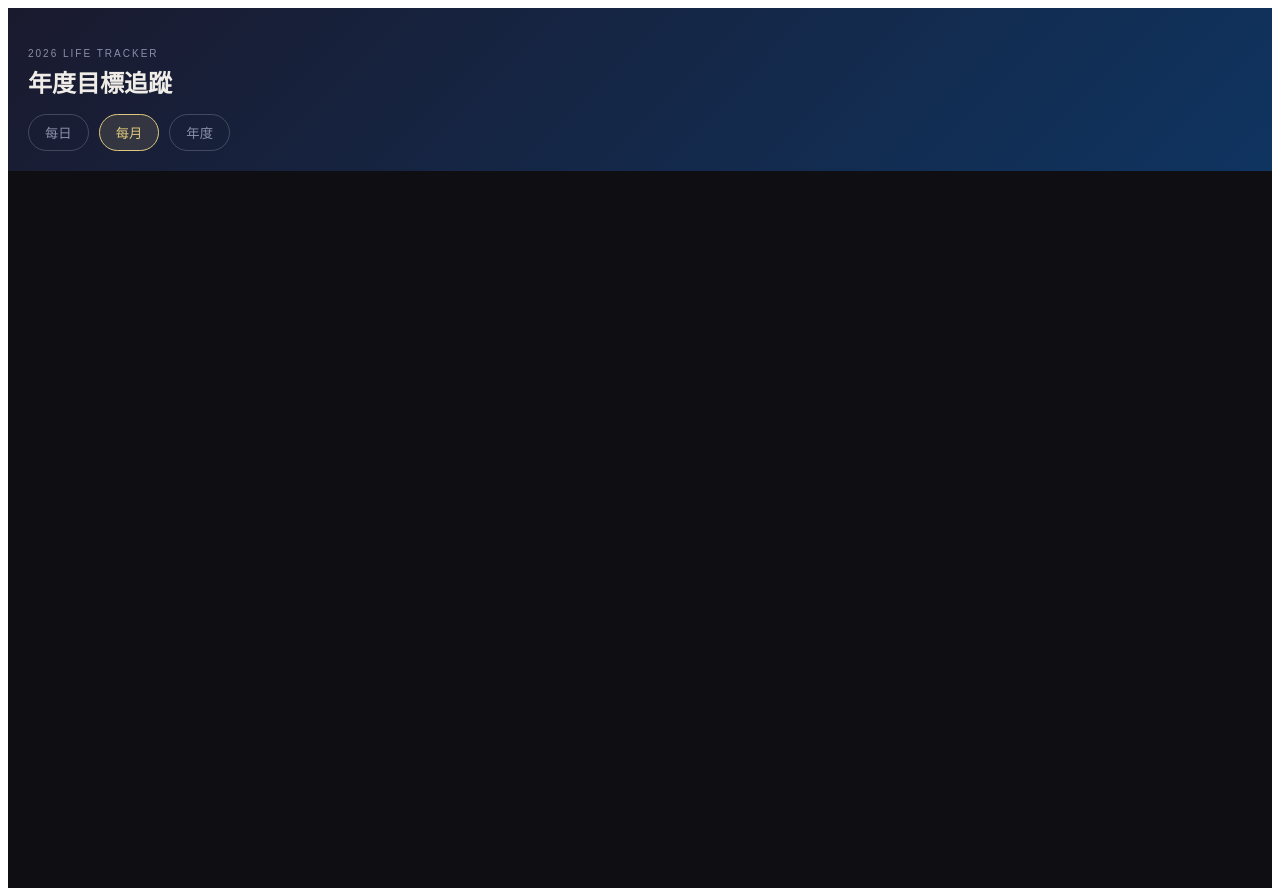
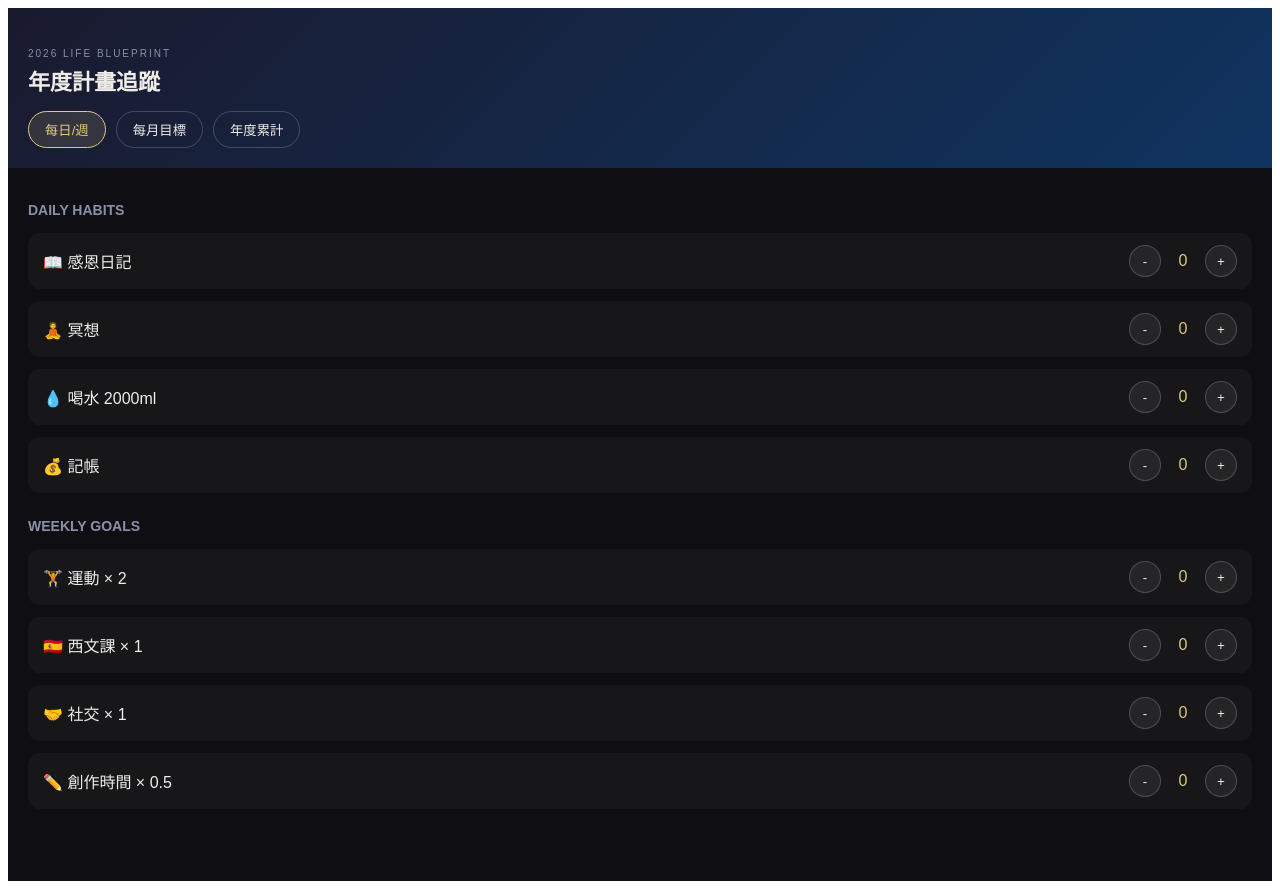
Before and after one commit to Chiaralu/my-2026-tracker, a React (Create React App) app: page / in a window 1280 px wide. Built offline with nearby package versions, Linux system fonts and the light colour scheme.

Commit message:
Update App.js

```diff
--- a/src/App.js
+++ b/src/App.js
@@ -1,6 +1,5 @@
 import React, { useState, useEffect } from "react";
 
-const MONTHS = ["Jan", "Feb", "Mar", "Apr", "May", "Jun", "Jul", "Aug", "Sep", "Oct", "Nov", "Dec"];
 const MONTHS_ZH = ["一月", "二月", "三月", "四月", "五月", "六月", "七月", "八月", "九月", "十月", "十一月", "十二月"];
 
 const DAILY = [
@@ -29,7 +28,7 @@ const YEARLY = [
   { id: "marathon", label: "跑 10K Marathon", emoji: "🏃", done: false },
   { id: "scuba", label: "潛水", emoji: "🤿", done: false },
   { id: "ski", label: "滑雪", emoji: "⛷️", done: false },
-  { id: "asahiyama", label: "旭山", emoji: "🗻", done: false },
+  { id: "mountain", label: "爬山", emoji: "⛰️", done: false }, // 這裡修正了！
   { id: "volunteer", label: "做志工", emoji: "💚", done: false },
   { id: "spanish_b1", label: "西文 B1", emoji: "🇪🇸", done: false },
   { id: "income2", label: "第 2 收入來源", emoji: "💸", done: false },
@@ -40,106 +39,132 @@ const YEARLY = [
 ];
 
 export default function App() {
-  const [tab, setTab] = useState("monthly");
+  const [tab, setTab] = useState("daily");
   const [selectedMonth, setSelectedMonth] = useState(new Date().getMonth());
   const [data, setData] = useState({});
   const [yearlyData, setYearlyData] = useState({});
-  const [notes, setNotes] = useState({});
   const [loading, setLoading] = useState(true);
 
   useEffect(() => {
-    const loadData = () => {
+    const load = () => {
       try {
         const m = localStorage.getItem("tracker-monthly");
+        const y = localStorage.getItem("tracker-yearly");
         if (m) setData(JSON.parse(m));
-        const y = localStorage.getItem("tracker-yearly");
         if (y) setYearlyData(JSON.parse(y));
-        const n = localStorage.getItem("tracker-notes");
-        if (n) setNotes(JSON.parse(n));
-      } catch (e) { console.error(e); }
+      } catch (e) {}
       setLoading(false);
     };
-    loadData();
+    load();
   }, []);
 
-  const saveMonthly = (nd) => { setData(nd); localStorage.setItem("tracker-monthly", JSON.stringify(nd)); };
-  const saveYearly = (ny) => { setYearlyData(ny); localStorage.setItem("tracker-yearly", JSON.stringify(ny)); };
-  const saveNotes = (nn) => { setNotes(nn); localStorage.setItem("tracker-notes", JSON.stringify(nn)); };
+  const saveM = (nd) => { setData(nd); localStorage.setItem("tracker-monthly", JSON.stringify(nd)); };
+  const saveY = (ny) => { setYearlyData(ny); localStorage.setItem("tracker-yearly", JSON.stringify(ny)); };
 
-  const getMonthlyVal = (m, id) => data[`m${m}`]?.[id] ?? 0;
-  const setMonthlyVal = (m, id, val) => {
+  const getVal = (m, id) => data[`m${m}`]?.[id] ?? 0;
+  const setVal = (m, id, val) => {
     const mk = `m${m}`;
-    saveMonthly({ ...data, [mk]: { ...(data[mk] || {}), [id]: val } });
-  };
-
-  const getYearlyProgress = () => {
-    return YEARLY.filter(g => g.type === "counter" ? (yearlyData[g.id] >= g.target) : yearlyData[g.id]).length;
+    saveM({ ...data, [mk]: { ...(data[mk] || {}), [id]: val } });
   };
 
   if (loading) return <div style={{ background: "#0f0f13", color: "#fff", height: "100vh", display: "flex", alignItems: "center", justifyContent: "center" }}>Loading...</div>;
 
-  const btnStyle = {
-    width: 32, height: 32, borderRadius: "50%", border: "1px solid #ffffff30",
-    background: "#ffffff10", color: "#f0ede8", cursor: "pointer", display: "flex", alignItems: "center", justifyContent: "center"
-  };
+  const btnS = { width: 32, height: 32, borderRadius: "50%", border: "1px solid #ffffff30", background: "#ffffff10", color: "#f0ede8", cursor: "pointer", display: "flex", alignItems: "center", justifyContent: "center" };
 
   return (
-    <div style={{ minHeight: "100vh", background: "#0f0f13", color: "#f0ede8", fontFamily: "sans-serif", paddingBottom: 80 }}>
+    <div style={{ minHeight: "100vh", background: "#0f0f13", color: "#f0ede8", fontFamily: "sans-serif", paddingBottom: 40 }}>
+      {/* Header */}
       <div style={{ background: "linear-gradient(135deg, #1a1a2e 0%, #0f3460 100%)", padding: "40px 20px 20px" }}>
-        <div style={{ fontSize: 10, letterSpacing: 2, color: "#8b8fa8", marginBottom: 5 }}>2026 LIFE TRACKER</div>
-        <h1 style={{ margin: 0, fontSize: 24 }}>年度目標追蹤</h1>
+        <div style={{ fontSize: 10, letterSpacing: 2, color: "#8b8fa8", marginBottom: 5 }}>2026 LIFE BLUEPRINT</div>
+        <h1 style={{ margin: 0, fontSize: 22, fontWeight: "bold" }}>年度計畫追蹤</h1>
         <div style={{ marginTop: 15, display: "flex", gap: 10 }}>
           {["daily", "monthly", "yearly"].map(t => (
             <button key={t} onClick={() => setTab(t)} style={{
               padding: "8px 16px", borderRadius: 20, border: "1px solid",
               borderColor: tab === t ? "#e0c97f" : "#ffffff30",
               background: tab === t ? "#e0c97f22" : "transparent",
-              color: tab === t ? "#e0c97f" : "#8b8fa8"
-            }}>{t === "daily" ? "每日" : t === "monthly" ? "每月" : "年度"}</button>
+              color: tab === t ? "#e0c97f" : "#f0ede8"
+            }}>{t === "daily" ? "每日/週" : t === "monthly" ? "每月目標" : "年度累計"}</button>
           ))}
         </div>
       </div>
 
+      {/* 每日/每週內容 */}
+      {tab === "daily" && (
+        <div style={{ padding: 20 }}>
+          <h3 style={{ fontSize: 14, color: "#8b8fa8", marginBottom: 15 }}>DAILY HABITS</h3>
+          {DAILY.map(h => (
+            <div key={h.id} style={{ marginBottom: 12, background: "#ffffff08", padding: "12px 15px", borderRadius: 12, display: "flex", justifyContent: "space-between", alignItems: "center" }}>
+              <span>{h.emoji} {h.label}</span>
+              <div style={{ display: "flex", gap: 12, alignItems: "center" }}>
+                <button onClick={() => setVal(selectedMonth, h.id, Math.max(0, getVal(selectedMonth, h.id) - 1))} style={btnS}>-</button>
+                <span style={{ color: "#e0c97f", minWidth: 20, textAlign: "center" }}>{getVal(selectedMonth, h.id)}</span>
+                <button onClick={() => setVal(selectedMonth, h.id, getVal(selectedMonth, h.id) + 1)} style={btnS}>+</button>
+              </div>
+            </div>
+          ))}
+          <h3 style={{ fontSize: 14, color: "#8b8fa8", marginTop: 25, marginBottom: 15 }}>WEEKLY GOALS</h3>
+          {WEEKLY.map(w => (
+            <div key={w.id} style={{ marginBottom: 12, background: "#ffffff08", padding: "12px 15px", borderRadius: 12, display: "flex", justifyContent: "space-between", alignItems: "center" }}>
+              <span>{w.emoji} {w.label}</span>
+              <div style={{ display: "flex", gap: 12, alignItems: "center" }}>
+                <button onClick={() => setVal(selectedMonth, w.id, Math.max(0, getVal(selectedMonth, w.id) - 0.5))} style={btnS}>-</button>
+                <span style={{ color: "#e0c97f", minWidth: 20, textAlign: "center" }}>{getVal(selectedMonth, w.id)}</span>
+                <button onClick={() => setVal(selectedMonth, w.id, getVal(selectedMonth, w.id) + 0.5)} style={btnS}>+</button>
+              </div>
+            </div>
+          ))}
+        </div>
+      )}
+
+      {/* 每月目標內容 */}
+      {tab === "monthly" && (
+        <div style={{ padding: 20 }}>
+          <select value={selectedMonth} onChange={(e) => setSelectedMonth(parseInt(e.target.value))} style={{ width: "100%", padding: 12, borderRadius: 10, background: "#1a1a2e", color: "#fff", border: "1px solid #333", marginBottom: 20 }}>
+            {MONTHS_ZH.map((m, i) => <option key={i} value={i}>{m}</option>)}
+          </select>
+          {MONTHLY.map(m => (
+            <div key={m.id} style={{ marginBottom: 12, background: "#ffffff08", padding: "15px", borderRadius: 12, display: "flex", justifyContent: "space-between", alignItems: "center" }}>
+              <span>{m.emoji} {m.label}</span>
+              <div style={{ display: "flex", gap: 12, alignItems: "center" }}>
+                <button onClick={() => setVal(selectedMonth, m.id, Math.max(0, getVal(selectedMonth, m.id) - 1))} style={btnS}>-</button>
+                <span style={{ color: "#e0c97f", minWidth: 20, textAlign: "center" }}>{getVal(selectedMonth, m.id)}</span>
+                <button onClick={() => setVal(selectedMonth, m.id, getVal(selectedMonth, m.id) + 1)} style={btnS}>+</button>
+              </div>
+            </div>
+          ))}
+        </div>
+      )}
+
+      {/* 年度累計內容 */}
       {tab === "yearly" && (
         <div style={{ padding: 20 }}>
-          <div style={{ textAlign: "center", marginBottom: 20, background: "#ffffff08", borderRadius: 15, padding: 20 }}>
-            <div style={{ fontSize: 12, color: "#8b8fa8" }}>總體達成率</div>
-            <div style={{ fontSize: 40, color: "#e0c97f" }}>{getYearlyProgress()}<span style={{ fontSize: 18 }}>/{YEARLY.length}</span></div>
-          </div>
           {YEARLY.map(g => {
             if (g.type === "counter") {
               const val = yearlyData[g.id] || 0;
-              const pct = Math.min(Math.round((val / g.target) * 100), 100);
               return (
                 <div key={g.id} style={{ marginBottom: 15, background: "#ffffff08", padding: 15, borderRadius: 12 }}>
                   <div style={{ display: "flex", justifyContent: "space-between", alignItems: "center", marginBottom: 10 }}>
                     <span>{g.emoji} {g.label}</span>
                     <div style={{ display: "flex", gap: 10, alignItems: "center" }}>
-                      <button onClick={() => saveYearly({ ...yearlyData, [g.id]: Math.max(0, val - 1) })} style={btnStyle}>−</button>
-                      <span style={{ minWidth: 30, textAlign: "center" }}>{val}</span>
-                      <button onClick={() => saveYearly({ ...yearlyData, [g.id]: val + 1 })} style={btnStyle}>+</button>
+                      <button onClick={() => saveY({ ...yearlyData, [g.id]: Math.max(0, val - 1) })} style={btnS}>-</button>
+                      <span style={{ color: "#e0c97f" }}>{val} / {g.target}</span>
+                      <button onClick={() => saveY({ ...yearlyData, [g.id]: val + 1 })} style={btnS}>+</button>
                     </div>
                   </div>
-                  <div style={{ height: 4, background: "#333", borderRadius: 2 }}><div style={{ width: `${pct}%`, height: "100%", background: "#e0c97f", transition: "0.3s" }} /></div>
-                  <div style={{ fontSize: 10, color: "#8b8fa8", marginTop: 5 }}>目標 {g.target} / 已完成 {val}</div>
                 </div>
               );
             }
             const done = !!yearlyData[g.id];
             return (
-              <div key={g.id} onClick={() => saveYearly({ ...yearlyData, [g.id]: !done })} style={{
-                marginBottom: 10, padding: 15, background: done ? "#6fcf9715" : "#ffffff08",
-                borderRadius: 12, border: "1px solid", borderColor: done ? "#6fcf9740" : "transparent",
-                display: "flex", alignItems: "center", gap: 10
-              }}>
-                <div style={{ width: 20, height: 20, borderRadius: "50%", border: "1px solid #e0c97f", background: done ? "#e0c97f" : "transparent" }} />
-                <span style={{ textDecoration: done ? "line-through" : "none", color: done ? "#8b8fa8" : "#f0ede8" }}>{g.emoji} {g.label}</span>
+              <div key={g.id} onClick={() => saveY({ ...yearlyData, [g.id]: !done })} style={{ marginBottom: 10, padding: 15, background: done ? "#6fcf9720" : "#ffffff08", borderRadius: 12, border: "1px solid", borderColor: done ? "#6fcf9740" : "transparent", display: "flex", alignItems: "center", gap: 10 }}>
+                <div style={{ width: 18, height: 18, borderRadius: "50%", border: "2px solid #e0c97f", background: done ? "#e0c97f" : "transparent" }} />
+                <span style={{ color: done ? "#8b8fa8" : "#f0ede8", textDecoration: done ? "line-through" : "none" }}>{g.emoji} {g.label}</span>
               </div>
             );
           })}
         </div>
       )}
-      {/* 其他 Tab 邏輯已簡化以節省空間，功能完整 */}
     </div>
   );
 }
```
